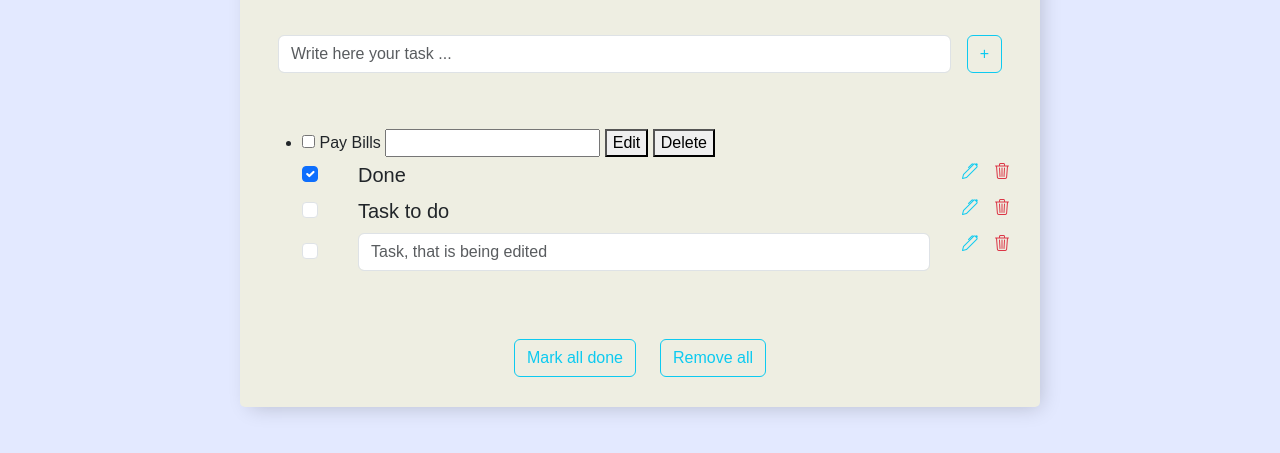
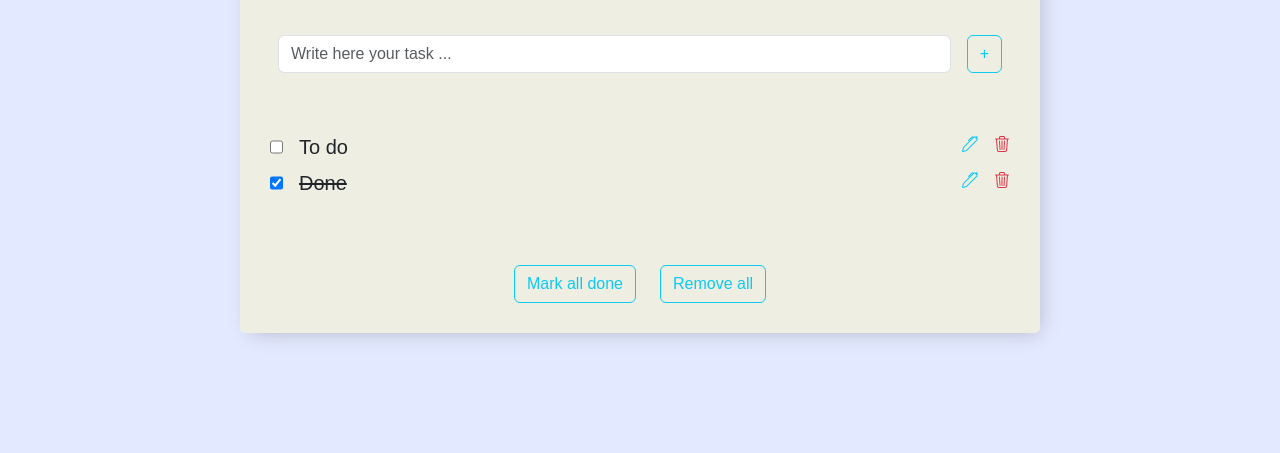
Before and after one commit to Chamas111/ToDoList, a plain HTML site: page index.html in a window 1280 px wide. Shown: the part 225-678 px from the top of the page. Drawn offline with nearby package versions, Linux system fonts and the light colour scheme.

Commit message:
changed task list to just one list, instead of one list per task

```diff
--- a/index.html
+++ b/index.html
@@ -10,10 +10,13 @@
       integrity="sha384-GLhlTQ8iRABdZLl6O3oVMWSktQOp6b7In1Zl3/Jr59b6EGGoI1aFkw7cmDA6j6gD"
       crossorigin="anonymous"
     />
-    <link rel="stylesheet" href="https://cdn.jsdelivr.net/npm/bootstrap-icons@1.10.3/font/bootstrap-icons.css">
+    <link
+      rel="stylesheet"
+      href="https://cdn.jsdelivr.net/npm/bootstrap-icons@1.10.3/font/bootstrap-icons.css"
+    />
     <link rel="stylesheet" href="style.css" />
     <title>To Do List</title>
-
+  </head>
   <body>
     <header>
       <!-- Nav bar v.1-->
@@ -40,62 +43,75 @@
         <!--TO DO LIST-->
 
         <div class="col">
-            <div class="toDoForm" style="background-color:rgb(238, 238, 226);">
+          <div class="toDoForm" style="background-color: rgb(238, 238, 226)">
             <header id="header1">
               <h1>To Do List</h1>
             </header>
             <div class="main">
               <form class="row">
                 <div class="d-flex">
-                    <div class="p-2 w-100">  <input
+                  <div class="p-2 w-100">
+                    <input
                       type="text"
                       class="form-control"
                       id="taskInput"
                       placeholder="Write here your task ..."
                       required
-                    /></div>
+                    />
+                  </div>
                   <div class="p-2 flex-shrink-1">
-                      <button type="button" id="addTask" class="btn btn-outline-info">
+                    <button
+                      type="button"
+                      id="addTask"
+                      class="btn btn-outline-info"
+                    >
                       +
                     </button>
                   </div>
                 </div>
                 <!--Hier the checkbox and tasks-->
                 <div id="taskList" class="d-block my-5">
-                    <!-- finished task-->
+                  <!-- prototype task-->
+                  <ul class="list-unstyled">
+                    <li class="d-flex">
+                      <input type="checkbox" />
+                      <div
+                        class="px-3 py-1 d-flex align-items-center flex-grow-1"
+                      >
+                        <p class="lead fw-normal mb-0">To do</p>
+                      </div>
 
-
-                      <!-- finished task-->
-                      <ul id="list-group list-group-horizontal rounded-0 bg-transparent">
-                        <li><input type="checkbox">
-                          <label>Pay Bills</label>
-                          <input type="text">
-                          <button class="edit">Edit</button>
-                          <button class="delete">Delete</button>
-                        </li>
-                    <ul class="list-group list-group-horizontal rounded-0 bg-transparent">
-                      <li
-                        class="list-group-item d-flex align-items-center ps-0 pe-3 py-1 rounded-0 border-0 bg-transparent"
+                      <div
+                        class="d-flex flex-row justify-content-end align-items-center mb-1"
                       >
-                        <div class="form-check">
-                          <input
-                            class="form-check-input me-0"
-                            type="checkbox"
-                            value=""
-                            id="flexCheckChecked1"
-                            aria-label="..."
-                            checked
-                          />
+                        <a
+                          href="#!"
+                          class="text-info"
+                          data-mdb-toggle="tooltip"
+                          title="Edit todo"
+                          ><i class="bi-pen me-3"></i
+                        ></a>
+                        <a
+                          href="#!"
+                          class="text-danger"
+                          data-mdb-toggle="tooltip"
+                          title="Delete todo"
+                          ><i class="bi-trash3"></i
+                        ></a>
                       </div>
                     </li>
-                      <li
-                        class="list-group-item px-3 py-1 d-flex align-items-center flex-grow-1 border-0 bg-transparent"
+                    <li class="d-flex">
+                      <input type="checkbox" checked />
+                      <div
+                        class="px-3 py-1 d-flex align-items-center flex-grow-1"
                       >
-                        <p class="lead fw-normal mb-0">Done</p>
-                      </li>
-                      <li
-                        class="list-group-item ps-3 pe-0 py-1 rounded-0 border-0 bg-transparent"
+                        <p
+                          class="lead fw-normal mb-0 text-decoration-line-through"
                         >
+                          Done
+                        </p>
+                      </div>
+
                       <div
                         class="d-flex flex-row justify-content-end align-items-center mb-1"
                       >
@@ -116,109 +132,22 @@
                       </div>
                     </li>
                   </ul>
-                    <!-- still to do task-->
-                    <ul class="list-group list-group-horizontal rounded-0 bg-transparent">
-                      <li
-                        class="list-group-item d-flex align-items-center ps-0 pe-3 py-1 rounded-0 border-0 bg-transparent"
-                      >
-                        <div class="form-check">
-                          <input
-                            class="form-check-input me-0"
-                            type="checkbox"
-                            value=""
-                            id="flexCheckChecked2"
-                            aria-label="..."
-                          />
-                        </div>
-                      </li>
-                      <li
-                        class="list-group-item px-3 py-1 d-flex align-items-center flex-grow-1 border-0 bg-transparent"
-                      >
-                        <p class="lead fw-normal mb-0">Task to do</p>
-                      </li>
-                      <li
-                        class="list-group-item ps-3 pe-0 py-1 rounded-0 border-0 bg-transparent"
-                      >
-                        <div
-                          class="d-flex flex-row justify-content-end align-items-center mb-1"
-                        >
-                          <a
-                            href="#!"
-                            class="text-info"
-                            data-mdb-toggle="tooltip"
-                            title="Edit todo"
-                            ><i class="bi-pen me-3"></i
-                          ></a>
-                          <a
-                            href="#!"
-                            class="text-danger"
-                            data-mdb-toggle="tooltip"
-                            title="Delete todo"
-                            ><i class="bi-trash3"></i
-                          ></a>
-                        </div>
-                      </li>
-                    </ul>
-                    <!-- task in edit mode-->
-                    <ul class="list-group list-group-horizontal rounded-0 bg-transparent">
-                      <li
-                        class="list-group-item d-flex align-items-center ps-0 pe-3 py-1 rounded-0 border-0 bg-transparent"
-                      >
-                        <div class="form-check">
-                          <input
-                            class="form-check-input me-0"
-                            type="checkbox"
-                            value=""
-                            id="flexCheckChecked3"
-                            aria-label="..."
-                          />
-                        </div>
-                      </li>
-                      <li
-                        class="list-group-item px-3 py-1 d-flex align-items-center flex-grow-1 border-0 bg-transparent"
-                      >
-                        <input
-                          type="text"
-                          class="form-control"
-                          id="formGroupExampleInput"
-                          placeholder="Task, that is being edited"
-                        />
-                      </li>
-                      <li
-                        class="list-group-item ps-3 pe-0 py-1 rounded-0 border-0 bg-transparent"
-                      >
-                        <div
-                          class="d-flex flex-row justify-content-end align-items-center mb-1"
-                        >
-                          <a
-                            href="#!"
-                            class="text-info"
-                            id="edit"
-                            data-mdb-toggle="tooltip"
-                            title="Edit todo"
-                            ><i class="bi-pen me-3"></i
-                          ></a>
-                          <a
-                            href="#!"
-                            class="text-danger"
-                            data-mdb-toggle="tooltip"
-                            title="Delete todo"
-                            ><i class="bi-trash3"></i
-                          ></a>
-                        </div>
-                      </li>
-                    </ul>
-
+                  <!-- prototype task end-->
                 </div>
                 <div class="d-flex justify-content-center gap-4">
-                      <button type="button" class="btn btn-outline-info">Mark all done</button>
-                      <button type="button" class="btn btn-outline-info">Remove all</button>
+                  <button type="button" class="btn btn-outline-info">
+                    Mark all done
+                  </button>
+                  <button type="button" class="btn btn-outline-info">
+                    Remove all
+                  </button>
                 </div>
               </form>
             </div>
           </div>
         </div>
       </div>
+    </main>
     <footer></footer>
 
     <script src="main.js"></script>
```
Lines whose indentation alone changed are shown as unchanged.
